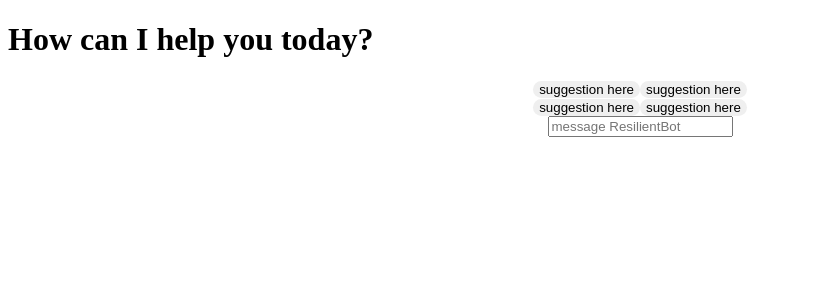
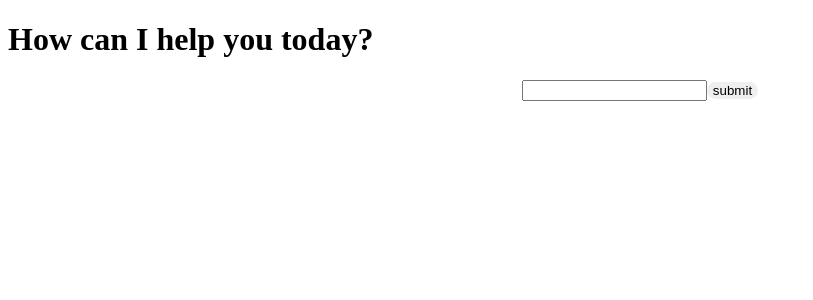
Before and after one commit to AmaurySilverio/react-ai-chat-ui, a React (Vite) app: page / in a window 1280 px wide. Shown: the top 300 px of the page, without its empty margins (0-813 px from the left). Built offline with nearby package versions, Linux system fonts and the light colour scheme.

Commit message:
input functionality

```diff
--- a/src/App.jsx
+++ b/src/App.jsx
@@ -1,13 +1,43 @@
 import Button from "./components/Button";
+import Display from "./components/Display";
+import { useState } from "react";
 
 const App = () => {
+  const [userInput, setUserInput] = useState("");
+  const [search, setSearch] = useState([]);
+  const [response, setResponse] = useState("I'm just a bot.");
+  // const response = "I'm just a bot."
+  const handleUserInput = (event) => {
+    setUserInput(event.target.value);
+  };
+  const handleFormSubmit = (event) => {
+    event.preventDefault();
+    const newSearch = {
+      content: userInput,
+      id: search.length + 1,
+    };
+    setSearch(search.concat(newSearch));
+    setUserInput("");
+  };
+  const botResponse = () => {
+    setTimeout(() => {
+      const response = {
+        content: "I'm just a bot.",
+        question: userInput,
+        id: search.length + 1,
+      };
+      // setSearch(search.concat(response));
+    }, 3000);
+  };
+
   return (
     <>
       <div>
         <h1>How can I help you today?</h1>
       </div>
+      <Display userInput={search} response={response} />
       <div className="search-container">
-        <div className="btn-container">
+        {/* <div className="btn-container">
           <div>
             <Button text="suggestion here" />
             <Button text="suggestion here" />
@@ -16,9 +46,12 @@ const App = () => {
             <Button text="suggestion here" />
             <Button text="suggestion here" />
           </div>
-        </div>
+        </div> */}
         <div>
-          <input placeholder="message ResilientBot" />
+          <form onSubmit={handleFormSubmit}>
+            <input value={userInput} onChange={handleUserInput} />
+            <Button text="submit" type="submit" />
+          </form>
         </div>
       </div>
     </>
--- a/src/components/Button.jsx
+++ b/src/components/Button.jsx
@@ -1,5 +1,9 @@
-const Button = ({ text }) => {
-  return <button className="btn">{text}</button>;
+const Button = ({ text, type }) => {
+  return (
+    <button className="btn" type={type}>
+      {text}
+    </button>
+  );
 };
 
 export default Button;
--- /dev/null
+++ b/src/components/Display.jsx
@@ -0,0 +1,16 @@
+const Display = ({ userInput, response }) => {
+  console.log(userInput);
+  return (
+    <div>
+      <ul>
+        {userInput.map((input) => (
+          <li key={input.id}>
+            {input.content} {response}
+          </li>
+        ))}
+      </ul>
+    </div>
+  );
+};
+
+export default Display;
```
